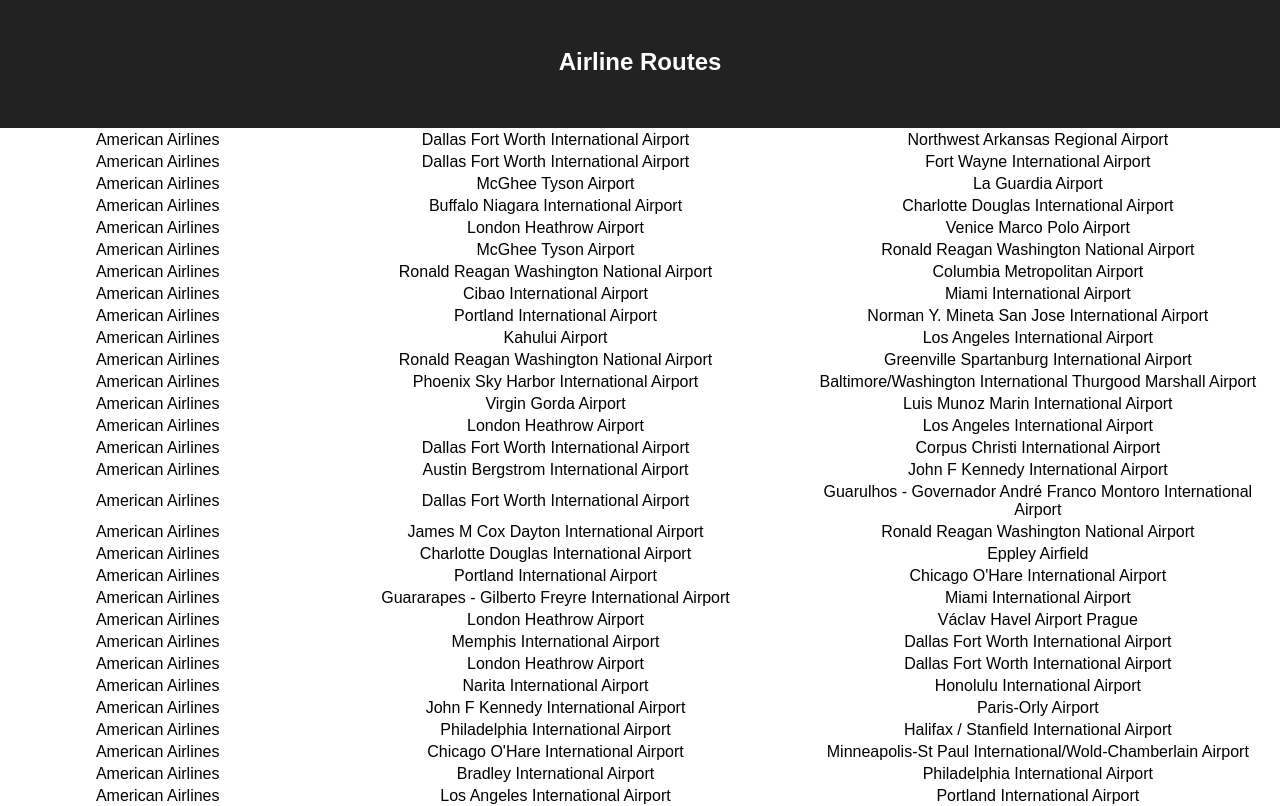
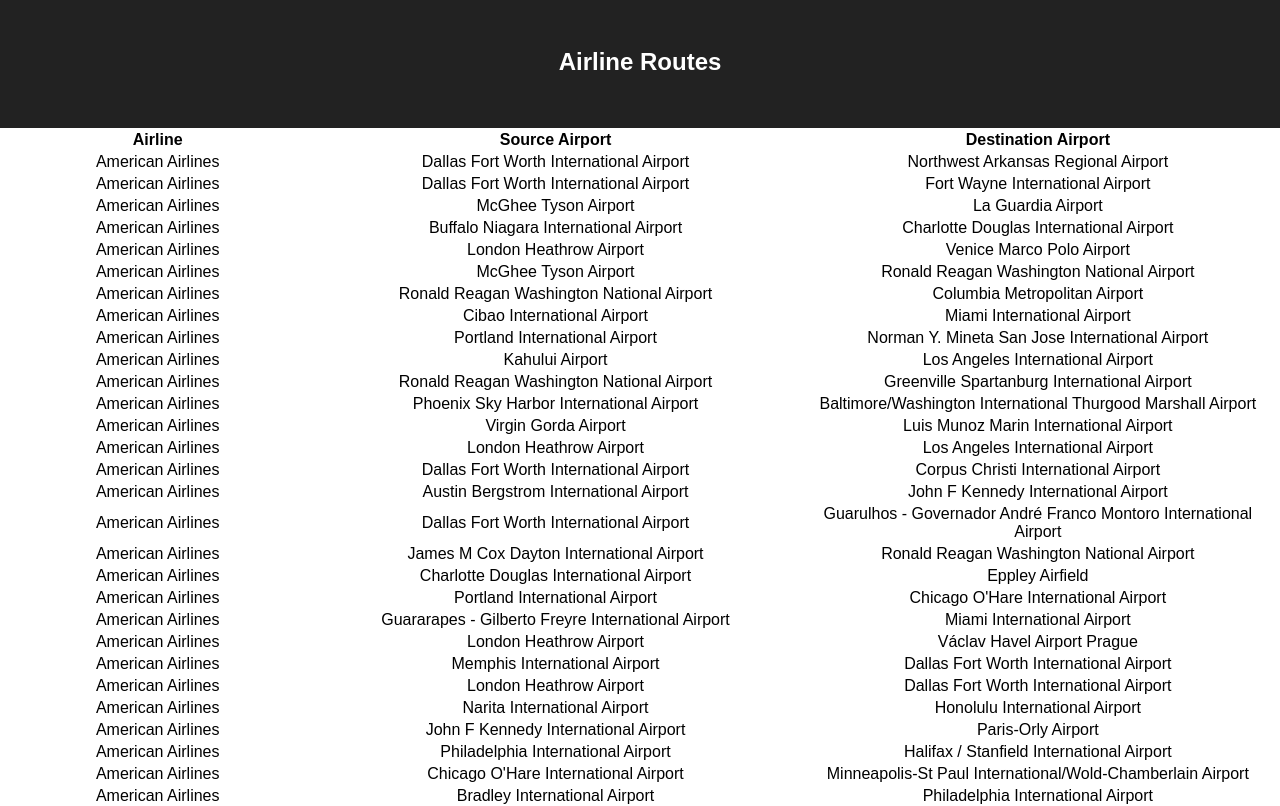
Before and after one commit to Jjanzen27/Airline-App, a React (Create React App) app: page / in a window 1280 px wide. Shown: the top 806 px of the page. Built offline with nearby package versions, Linux system fonts and the light colour scheme.

Commit message:
extract table component

```diff
--- a/src/App.js
+++ b/src/App.js
@@ -1,39 +1,28 @@
 import React, { Component } from 'react';
 import './App.css';
 import data from "./data.js";
+import Table from "./components/Table.js"
 
-const Table = ({ routes }) => {
-  console.log(routes);
+const App = () => {
+  const columns = [
+    { name: "Airline", property: "airline" },
+    { name: "Source Airport", property: "src" },
+    { name: "Destination Airport", property: "dest" },
+  ];
+
+  const formatValue = (property, value) => {
+
+  }
+
   return (
-    <div>
-      <table>
-        <tbody>
-          {routes.map(route => <TableRow key={`${route.src}${route.dest}${route.airline}`} route={route}/>)}
-        </tbody>
-      </table>
-    </div>
-  );
-};
-
-const TableRow = ({ route }) => {
-  return (
-    <tr>
-      <td>{data.getAirlineById(route.airline)}</td>
-      <td>{data.getAirportByCode(route.src)}</td>
-      <td>{data.getAirportByCode(route.dest)}</td>
-    </tr>
-  );
-};
-
-const App = () => (
   <div className="app">
   <header className="header">
     <h1 className="title">Airline Routes</h1>
   </header>
   <section>
-    <Table routes={ data.routes }/>
+    <Table routes={ data.routes } className="routes-table" columns={columns} rows="" format=""/>
   </section>
 </div>
-);
+)};
 
 export default App;
```
